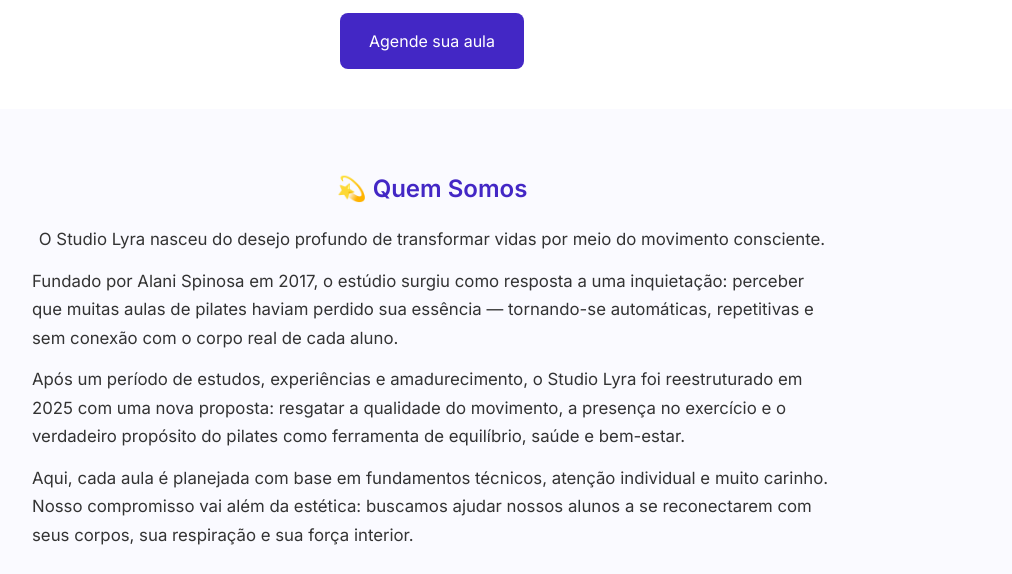
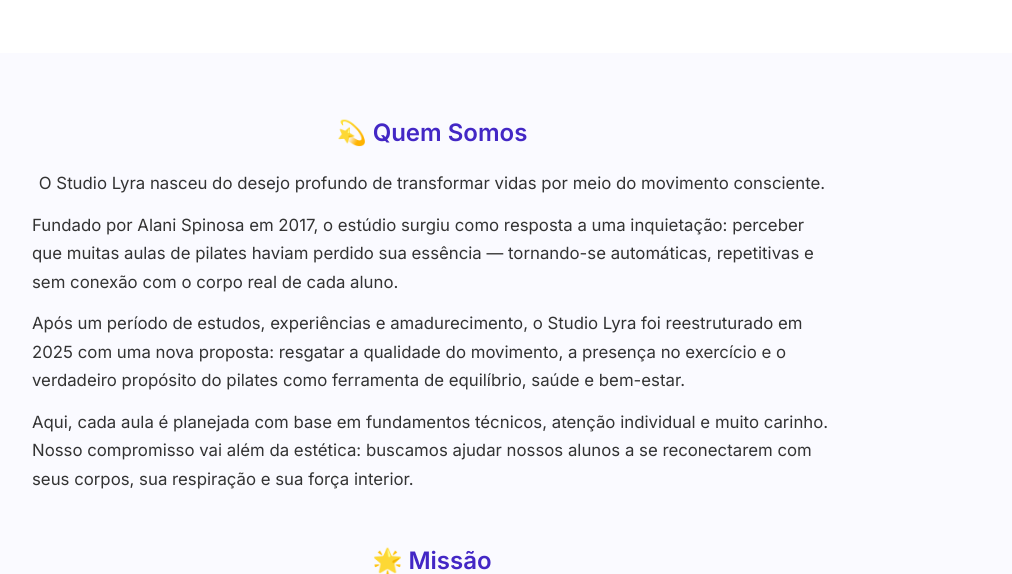
Before and after one commit to tspinosa/lyra-pilates, a plain HTML site: page index.html in a window 1280 px wide. Shown: the part 526-1100 px from the top of the page, without its empty margins (208-1220 px from the left). Drawn offline with Linux system fonts and the light colour scheme.

Commit message:
Update index.html
remove formulario button

```diff
--- a/index.html
+++ b/index.html
@@ -30,7 +30,6 @@
       <img src="assets/img/logo.png" alt="Logo Lyra Pilates" class="logo" />
     </div>
     <h1>Transforme seu corpo,<br>eleve sua mente</h1>
-    <a href="#formulario" class="cta-button">Agende sua aula</a>
   </main>
 
   <section id="quem-somos" class="sobre">
```
